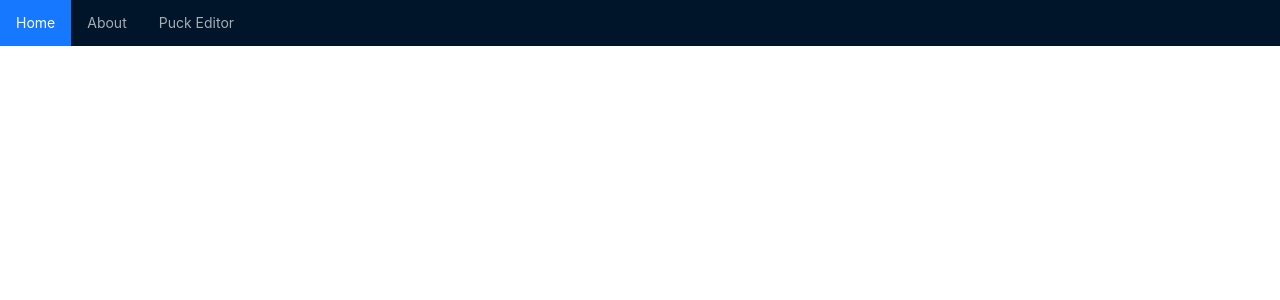
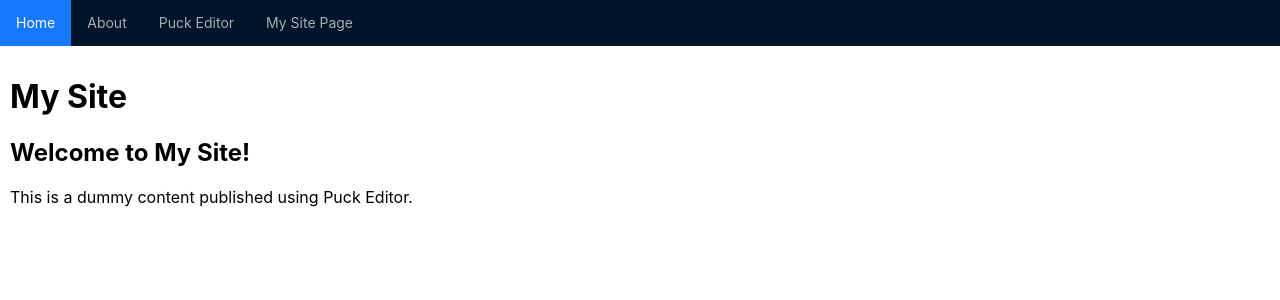
Before and after one commit to javed1af/poc-page-builder-fe, a React (Create React App) app: page /my-site-page in a window 1280 px wide. Shown: the top 300 px of the page. Built offline with nearby package versions, Linux system fonts and the light colour scheme.

Commit message:
my site page

```diff
--- a/src/AppRoutes.js
+++ b/src/AppRoutes.js
@@ -2,14 +2,16 @@ import React from 'react';
 import { Route, Routes } from 'react-router-dom';
 import Home from './components/Home';
 import About from './components/About';
-import PuckEditorComponent from './components/PuckEditorComponent';
+import PuckEditor from './components/PuckEditor';
+import MySitePage from './components/MySitePage';
 
 const AppRoutes = () => {
   return (
     <Routes>
       <Route path="/" element={<Home />} />
       <Route path="/about" element={<About />} />
-      <Route path="/editor" element={<PuckEditorComponent />} />
+      <Route path="/editor" element={<PuckEditor />} />
+      <Route path="/my-site-page" element={<MySitePage />} />
     </Routes>
   );
 };
--- /dev/null
+++ b/src/components/MySitePage.jsx
@@ -0,0 +1,21 @@
+import React from 'react';
+
+const MySitePage = () => {
+  // Dummy published content
+  const publishedContent = {
+    title: 'Welcome to My Site!',
+    body: 'This is a dummy content published using Puck Editor.',
+  };
+
+  return (
+    <div>
+      <h1>My Site</h1>
+      <div>
+        <h2>{publishedContent.title}</h2>
+        <p>{publishedContent.body}</p>
+      </div>
+    </div>
+  );
+};
+
+export default MySitePage;
--- a/src/components/PuckEditorComponent.jsx
+++ b/src/components/PuckEditor.jsx
@@ -2,7 +2,7 @@ import React from 'react';
 import { Puck } from "@measured/puck";
 import "@measured/puck/dist/index.css";
 
-const PuckEditorComponent = () => {
+const PuckEditor = () => {
   // Create Puck component config
   const config = {
     components: {
@@ -53,4 +53,4 @@ const PuckEditorComponent = () => {
   );
 };
 
-export default PuckEditorComponent;
+export default PuckEditor;
--- a/src/components/TopNav.jsx
+++ b/src/components/TopNav.jsx
@@ -14,7 +14,9 @@ const TopNav = () => {
       <Menu.Item key="editor">
         <Link to="/editor">Puck Editor</Link>
       </Menu.Item>
-      {/* Add more menu items for additional pages */}
+      <Menu.Item key="my-site-page">
+        <Link to="/my-site-page">My Site Page</Link>
+      </Menu.Item>
     </Menu>
   );
 };
```
